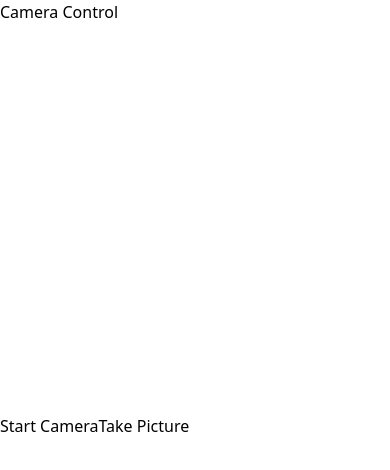
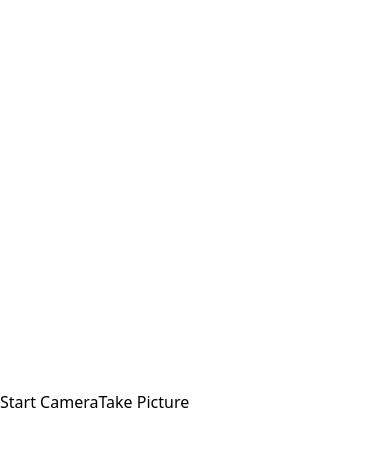
Before and after one commit to moldovancsaba/fanfie, a Next.js app: page / in a window 390 px wide. Shown: the top 470 px of the page. Built offline with nearby package versions, Linux system fonts and the light colour scheme.

Commit message:
Remove 'Camera Control' title and improve responsive layout structure

```diff
--- a/app/page.tsx
+++ b/app/page.tsx
@@ -168,16 +168,15 @@ export default function Home() {
   return (
     <>
       <main className="p-4 flex flex-col items-center landscape:flex-row landscape:items-start landscape:justify-center">
-        <h1 className="text-2xl font-bold mb-4">Camera Control</h1>
-
         {error && (
           <div className="bg-red-100 border border-red-400 text-red-700 px-4 py-2 rounded mb-4">
             {error}
           </div>
         )}
 
-        <div className="w-full max-w-md landscape:max-w-[50%] landscape:mr-4" ref={containerRef}>
-          <div className="bg-gray-100 rounded-lg overflow-hidden mb-4" style={{ aspectRatio: '1' }}>
+        {/* Camera Section */}
+        <div className="w-full max-w-md landscape:max-w-[50%] landscape:mr-4 mb-4 landscape:mb-0" ref={containerRef}>
+          <div className="bg-gray-100 rounded-lg overflow-hidden" style={{ aspectRatio: '1' }}>
             <video
               ref={videoRef}
               className="w-full h-full object-cover"
@@ -185,8 +184,10 @@ export default function Home() {
               muted
             />
           </div>
+        </div>
 
-          <div className="space-y-2 landscape:space-y-4">
+        {/* Buttons Section */}
+        <div className="w-full max-w-md landscape:max-w-[50%] space-y-2 landscape:space-y-4">
           <button
             onClick={isStreaming ? stopCamera : startCamera}
             className="w-full bg-blue-500 hover:bg-blue-600 text-white py-2 px-4 rounded transition-colors"
@@ -205,7 +206,6 @@ export default function Home() {
           >
             Take Picture
           </button>
-          </div>
         </div>
       </main>
 
```
Lines whose indentation alone changed are shown as unchanged.
